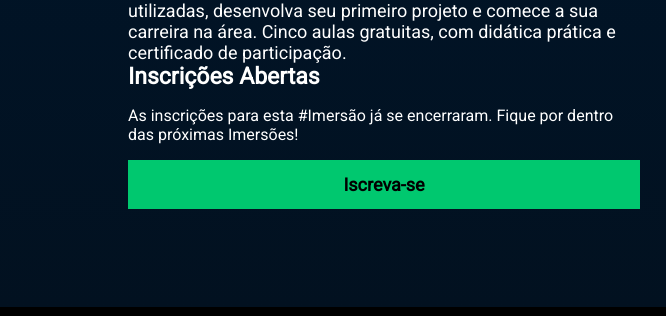
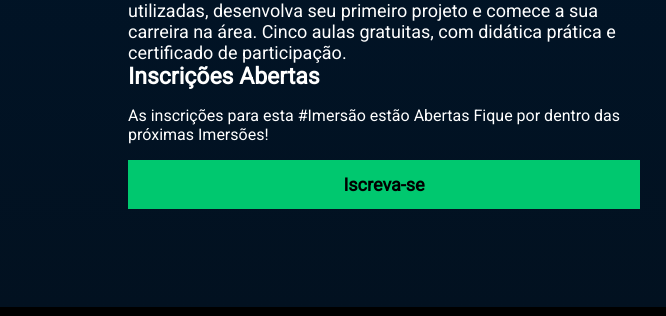
Before and after one commit to atosmendes05/exercicio-evento, a website built with Parcel: page src/index.html in a window 1280 px wide. Shown: the part 428-744 px from the top of the page, 0-666 px from the left. Built offline with nearby package versions, Linux system fonts and the light colour scheme; files whose address does not match are found by name.

Commit message:
corrigindo texto

```diff
--- a/src/index.html
+++ b/src/index.html
@@ -40,7 +40,7 @@
                         Inscrições Abertas
                     </h2>
                     <p class="enrollment__description">
-                        As inscrições para esta #Imersão já se encerraram.
+                        As inscrições para esta #Imersão estão Abertas
                         Fique por dentro das próximas Imersões!
                     </p>
                     <a href="#">Iscreva-se</a>
```
